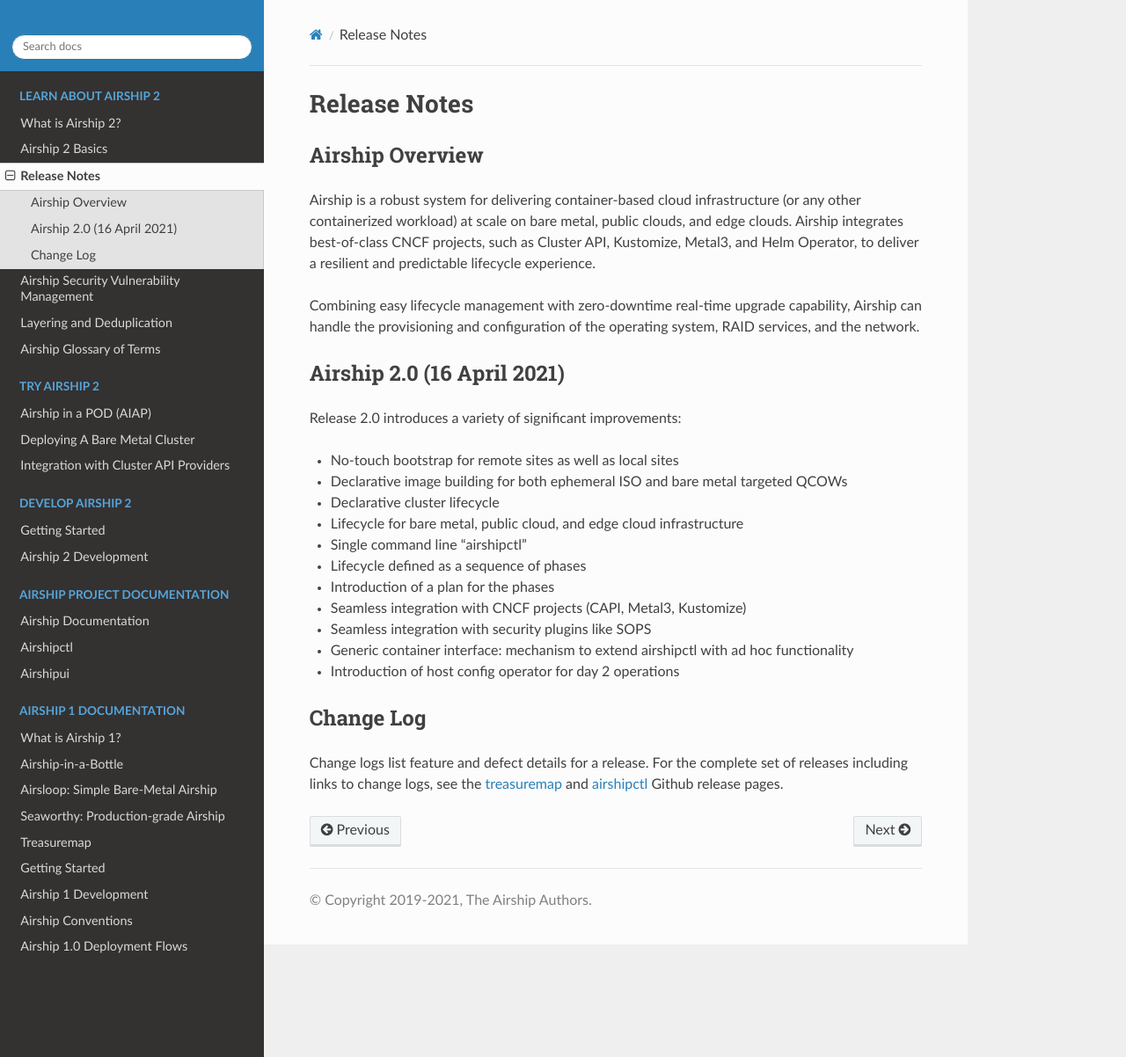
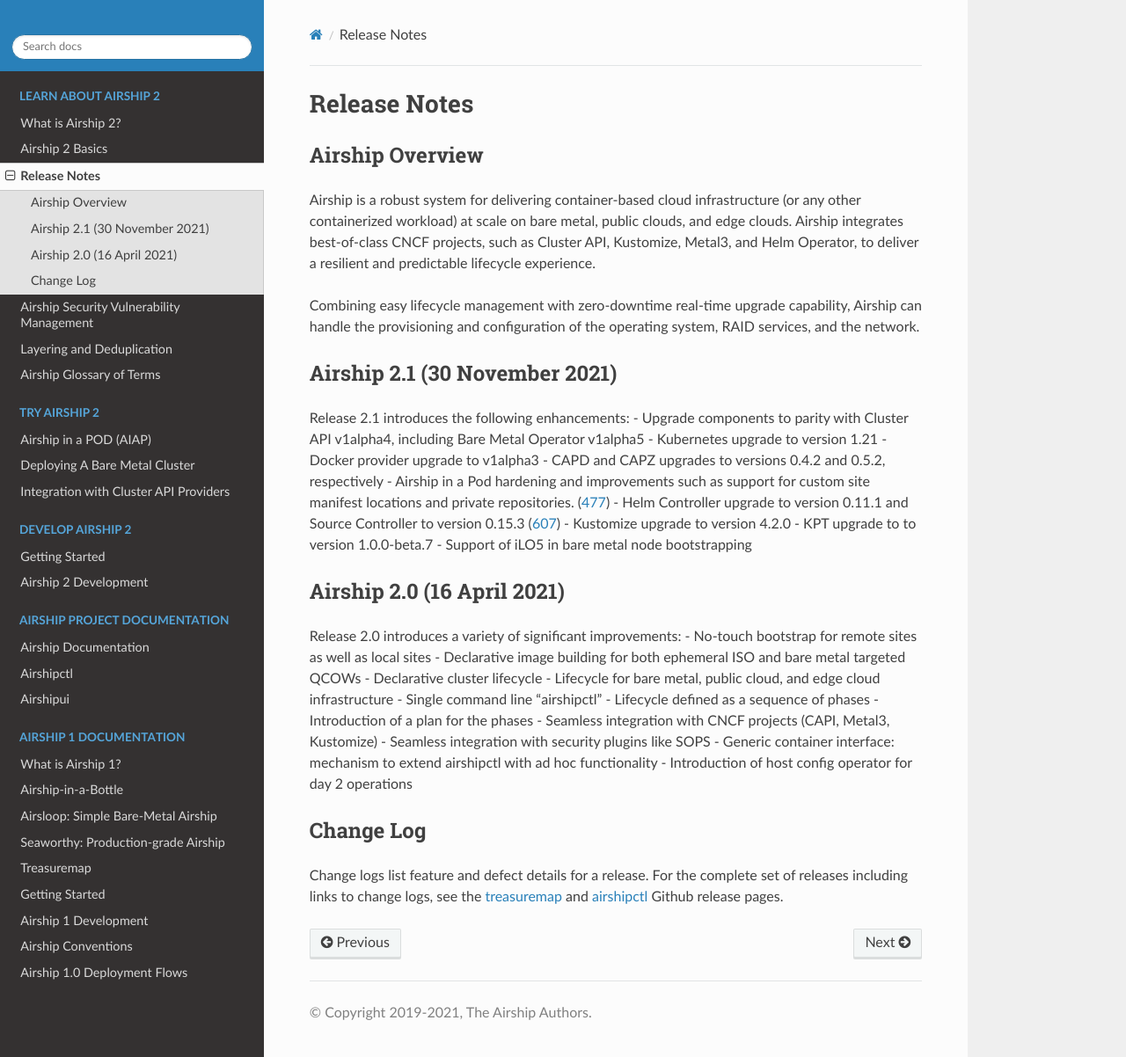
Before and after one commit to airshipit/docs, a Sphinx documentation site: the page built from doc/source/airship2/release-notes.rst, in a window 1280 px wide and 1202 px high. Shown: the whole window at 88% size. Built offline with Sphinx 7.4.7 and the Read the Docs theme 2.0.0, drawn with Linux system fonts in a browser that asks for light colours.

Commit message:
Adding Release 2.1 content to Airship Release Notes
Closes: #35

Change-Id: I75f40b2778c462e630d24b06fd47475122b5663e

```diff
--- a/doc/source/airship2/release-notes.rst
+++ b/doc/source/airship2/release-notes.rst
@@ -30,11 +30,27 @@
 Airship can handle the
 provisioning and configuration of the operating system, RAID services, and the network.
 
+Airship 2.1 (30 November 2021)
+------------------------------
+
+Release 2.1 introduces the following enhancements:
+- Upgrade components to parity with Cluster API v1alpha4, including Bare Metal Operator v1alpha5
+- Kubernetes upgrade to version 1.21
+- Docker provider upgrade to v1alpha3
+- CAPD and CAPZ upgrades to versions 0.4.2 and 0.5.2, respectively
+- Airship in a Pod hardening and improvements such as support for custom site manifest locations and private repositories. (`477`_)
+- Helm Controller upgrade to version 0.11.1 and Source Controller to version 0.15.3 (`607`_)
+- Kustomize upgrade to version 4.2.0
+- KPT upgrade to to version 1.0.0-beta.7
+- Support of iLO5 in bare metal node bootstrapping
+
+.. _477: https://github.com/airshipit/airshipctl/issues/477
+.. _607: https://github.com/airshipit/airshipctl/issues/607
+
 Airship 2.0 (16 April 2021)
-------------------------------------
+---------------------------
 
 Release 2.0 introduces a variety of significant improvements:
-
 -  No-touch bootstrap for remote sites as well as local sites
 -  Declarative image building for both ephemeral ISO and bare metal targeted QCOWs
 -  Declarative cluster lifecycle
```
